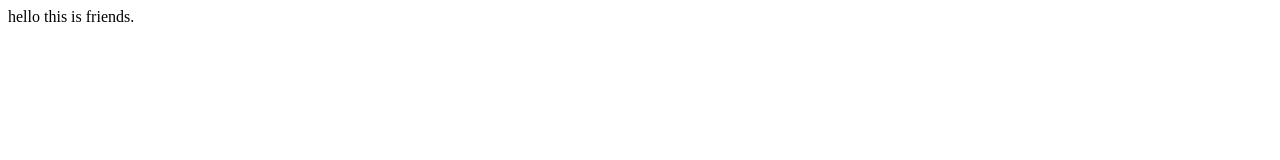
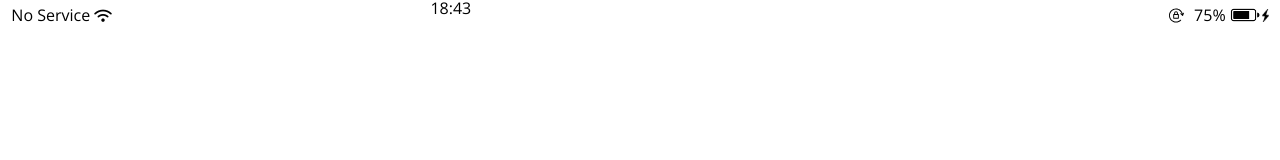
Before and after one commit to kilost00/practice, a plain HTML site: page friends.html in a window 1280 px wide. Drawn offline with nearby package versions, Linux system fonts and the light colour scheme; files whose address does not match are found by name.

Commit message:
Corrected BEM and Updated friends.html

```diff
--- a/friends.html
+++ b/friends.html
@@ -1 +1,82 @@
-hello this is friends.
+<!DOCTYPE html>
+<html lang="en">
+<head>
+    <meta charset="UTF-8">
+    <meta name="viewport" content="width=device-width, initial-scale=1.0">
+    <title>index - KakaoTalk</title>
+    <link rel="stylesheet" href="css/style.css">
+</head>
+<body>
+    <div class="status-bar">
+        <div class="status-bar__service">
+            <span>No Service</span>
+            <i class="fas fa-wifi fa-sm"></i>
+        </div>
+        <div class="status-bar_ _time">
+            <span>18:43</span>
+        </div>
+        <div class="status-bar__battery">
+            <svg class="rotation" version="1.1" id="Capa_1" xmlns="http://www.w3.org/2000/svg" xmlns:xlink="http://www.w3.org/1999/xlink" x="0px" y="0px"
+         viewBox="0 0 512.04 512.04" style="enable-background:new 0 0 512.04 512.04;" xml:space="preserve">
+    <g>
+        <g>
+            <path d="M320,208.02h-16v-32c0-35.296-28.704-64-64-64s-64,28.704-64,64v32h-16c-8.832,0-16,7.168-16,16v128
+                c0,8.832,7.168,16,16,16h160c8.832,0,16-7.168,16-16v-128C336,215.188,328.832,208.02,320,208.02z M208,176.02
+                c0-17.632,14.336-32,32-32s32,14.368,32,32v32h-64V176.02z M304,336.02H176v-96h128V336.02z"/>
+        </g>
+    </g>
+    <g>
+        <g>
+            <path d="M501.984,161.172c-8.224-3.296-17.536,0.704-20.768,8.928l-9.568,23.936C444.16,91.668,350.88,16.02,240,16.02
+                c-132.352,0-240,107.648-240,240s107.648,240,240,240c64.096,0,124.352-24.96,169.728-70.304c6.24-6.24,6.24-16.384,0-22.624
+                s-16.384-6.24-22.624,0C347.776,442.388,295.52,464.02,240,464.02c-114.688,0-208-93.312-208-208s93.312-208,208-208
+                c99.872,0,183.488,70.784,203.424,164.8l-32.096-32.128c-6.24-6.24-16.384-6.24-22.624,0s-6.24,16.384,0,22.624l64,64
+                c0.352,0.352,0.832,0.48,1.216,0.8c1.216,1.024,2.464,2.016,3.936,2.624c1.92,0.864,4.032,1.28,6.144,1.28
+                c1.056,0,2.144-0.096,3.232-0.32c0.448-0.096,0.768-0.448,1.184-0.576c1.632-0.48,3.104-1.216,4.48-2.144
+                c0.608-0.416,1.216-0.704,1.76-1.184c1.76-1.6,3.232-3.488,4.16-5.728c0-0.032,0.032-0.064,0.064-0.096l32-80
+                C514.176,173.78,510.208,164.468,501.984,161.172z"/>
+        </g>
+    </g>
+    <g>
+    </g>
+    <g>
+    </g>
+    <g>
+    </g>
+    <g>
+    </g>
+    <g>
+    </g>
+    <g>
+    </g>
+    <g>
+    </g>
+    <g>
+    </g>
+    <g>
+    </g>
+    <g>
+    </g>
+    <g>
+    </g>
+    <g>
+    </g>
+    <g>
+    </g>
+    <g>
+    </g>
+    <g>
+    </g>
+            </svg>
+            <span>75%</span>
+            <img class="battery" src="C:\Users\mins0\Desktop\practice\images/battery.png"/>
+            <img class="flash" src="C:\Users\mins0\Desktop\practice\images/flash.png"/>
+        </div>
+
+
+    </div>
+
+
+    <script src="https://kit.fontawesome.com/62b50a0b9a.js" crossorigin="anonymous"></script>
+</body>
+</html>
```
Also changed, not shown: index.html (+1 -1 lines).
